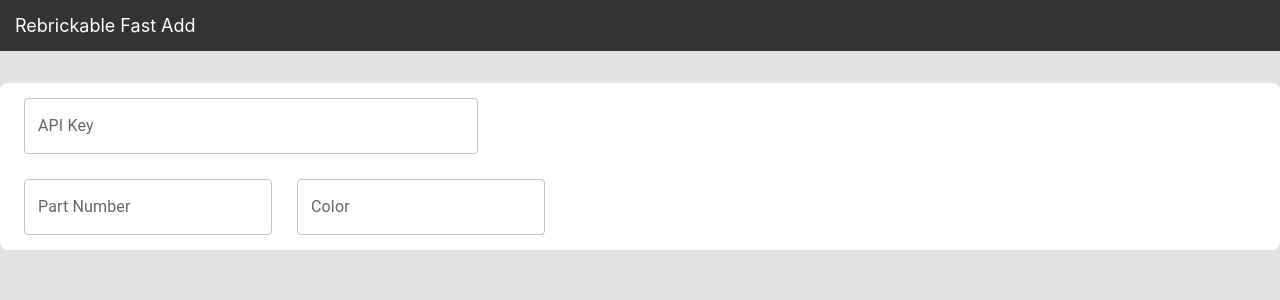
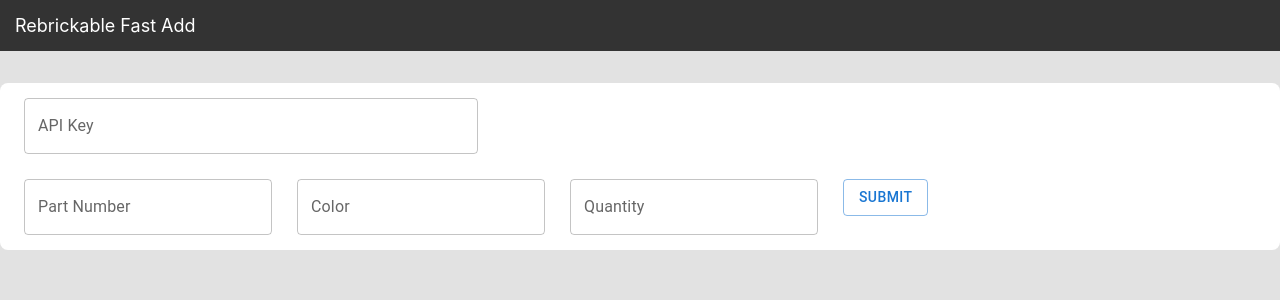
Before and after one commit to Drew-Killeen/RebrickableFastAdd, a React (Create React App) app: page / in a window 1280 px wide. Shown: the top 300 px of the page. Built offline with nearby package versions, Linux system fonts and the light colour scheme.

Commit message:
Add submit button and quantity field

```diff
--- a/src/App.css
+++ b/src/App.css
@@ -23,3 +23,7 @@
 .text-input-field {
   margin-right: 25px;
 }
+.part-title {
+  font-size: large;
+  margin-top: 15px;
+}
--- a/src/App.tsx
+++ b/src/App.tsx
@@ -44,6 +44,7 @@
 function PartFields({ apiKey }: { apiKey: string }) {
   const [partNum, setPartNum] = useState("");
   const [partColor, setPartColor] = useState("");
+  const [partQuantity, setPartQuantity] = useState("");
   const [partInfo, setPartInfo] = useState<any>({});
   const [partError, setPartError] = useState("");
 
@@ -57,6 +58,10 @@
       setPartInfo({});
       setPartError("Error: Cannot find part");
     }
+  };
+
+  const handleSubmit = () => {
+    // TODO
   };
 
   return (
@@ -83,10 +88,29 @@
           }}
         />
       </span>
+      <span className="text-input-field">
+        <TextField
+          id="outlined-basic"
+          label="Quantity"
+          variant="outlined"
+          value={partQuantity}
+          onChange={(e: React.ChangeEvent<HTMLInputElement>) => {
+            setPartQuantity(e.target.value);
+          }}
+        />
+      </span>
+      <span className="submit-button">
+        <Button variant="outlined" onClick={handleSubmit}>
+          Submit
+        </Button>
+      </span>
       {partInfo.name && (
-        <div>
-          <img src={partInfo.part_img_url} /> {partInfo.name}
-        </div>
+        <>
+          <div className="part-title">{partInfo.name}</div>
+          <div>
+            <img src={partInfo.part_img_url} />
+          </div>
+        </>
       )}
       <div>{partError}</div>
     </div>
```
